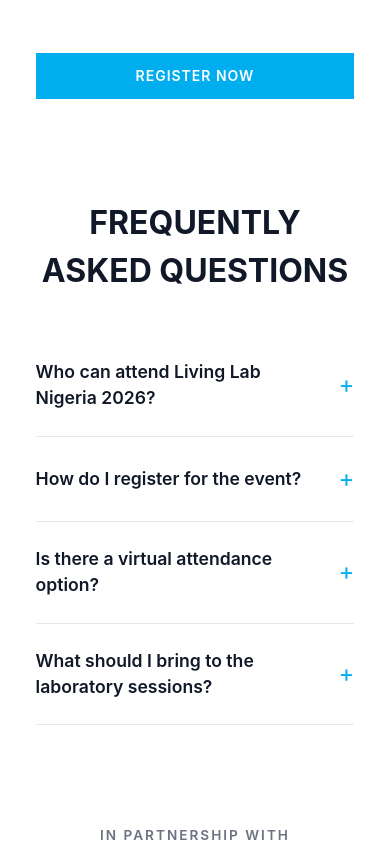
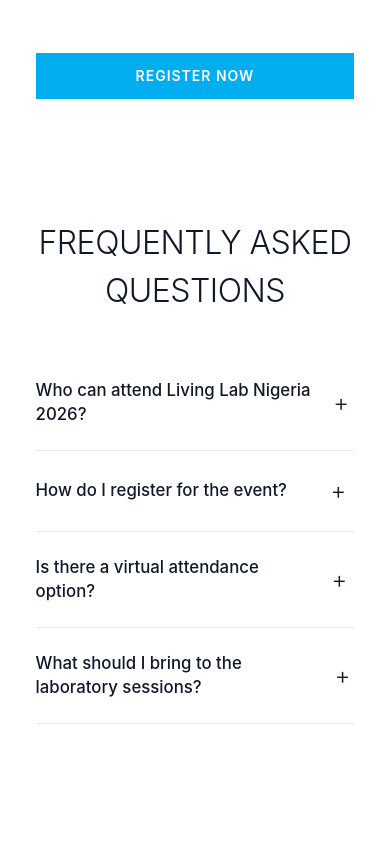
Before and after one commit to Dakolo14/livinglab, a React (Vite) app: page / in a window 390 px wide. Shown: the part 8000-8844 px from the top of the page. Built offline with nearby package versions, Linux system fonts and the light colour scheme; a web font is replaced by a local one.

Commit message:
style: premium faq layout without active state box

```diff
--- a/src/components/sections/FAQ.css
+++ b/src/components/sections/FAQ.css
@@ -1,14 +1,15 @@
 .faq-section {
-  padding: 100px 40px;
+  padding: 120px 20px;
   background-color: #ffffff;
 }
 
 .faq-title {
   text-align: center;
-  font-size: 3rem;
-  font-weight: 700;
+  font-size: 2.5rem;
+  font-weight: 300;
   color: #111827;
   margin-bottom: 60px;
+  letter-spacing: -0.5px;
 }
 
 .faq-list {
@@ -20,6 +21,12 @@
   border-bottom: 1px solid #E5E7EB;
   padding: 24px 0;
   cursor: pointer;
+  transition: all 0.3s ease;
+  background: transparent !important;
+  border-top: none !important;
+  border-left: none !important;
+  border-right: none !important;
+  box-shadow: none !important;
 }
 
 .faq-question {
@@ -29,51 +36,76 @@
 }
 
 .faq-question h3 {
-  font-size: 1.25rem;
-  font-weight: 600;
+  font-size: 1.15rem;
+  font-weight: 500;
   color: #111827;
   margin: 0;
-  transition: color 0.3s;
+  transition: color 0.3s ease;
+  line-height: 1.4;
 }
 
 .faq-icon {
   font-size: 1.5rem;
-  font-weight: 400;
-  color: #00AEEF;
-  transition: transform 0.3s;
+  font-weight: 300;
+  color: #111827;
+  transition: transform 0.4s ease, color 0.3s ease;
+  display: flex;
+  align-items: center;
+  justify-content: center;
+  width: 32px;
+  height: 32px;
 }
 
 .faq-answer {
   max-height: 0;
   overflow: hidden;
-  transition: max-height 0.4s ease, padding 0.4s ease;
+  transition: max-height 0.5s ease-in-out, padding 0.5s ease-in-out, opacity 0.5s ease-in-out;
+  opacity: 0;
 }
 
 .faq-item.open .faq-answer {
-  max-height: 200px;
-  padding-top: 16px;
+  max-height: 300px;
+  padding-top: 20px;
+  padding-bottom: 8px;
+  opacity: 1;
 }
 
 .faq-answer p {
   margin: 0;
   color: #4B5563;
-  line-height: 1.6;
+  line-height: 1.8;
+  font-size: 1.05rem;
+  font-weight: 400;
 }
 
+/* Premium interactions */
 .faq-item:hover .faq-question h3 {
   color: #00AEEF;
 }
 
+.faq-item:hover .faq-icon {
+  color: #00AEEF;
+}
+
+.faq-item.open .faq-question h3 {
+  color: #00AEEF;
+}
+
+.faq-item.open .faq-icon {
+  color: #00AEEF;
+  transform: rotate(180deg);
+}
+
 @media (max-width: 768px) {
   .faq-section {
-    padding: 60px 20px;
+    padding: 80px 20px;
   }
   .faq-title {
     font-size: 2rem;
     margin-bottom: 40px;
   }
   .faq-question h3 {
-    font-size: 1.1rem;
+    font-size: 1.05rem;
     padding-right: 16px;
   }
 }
```
